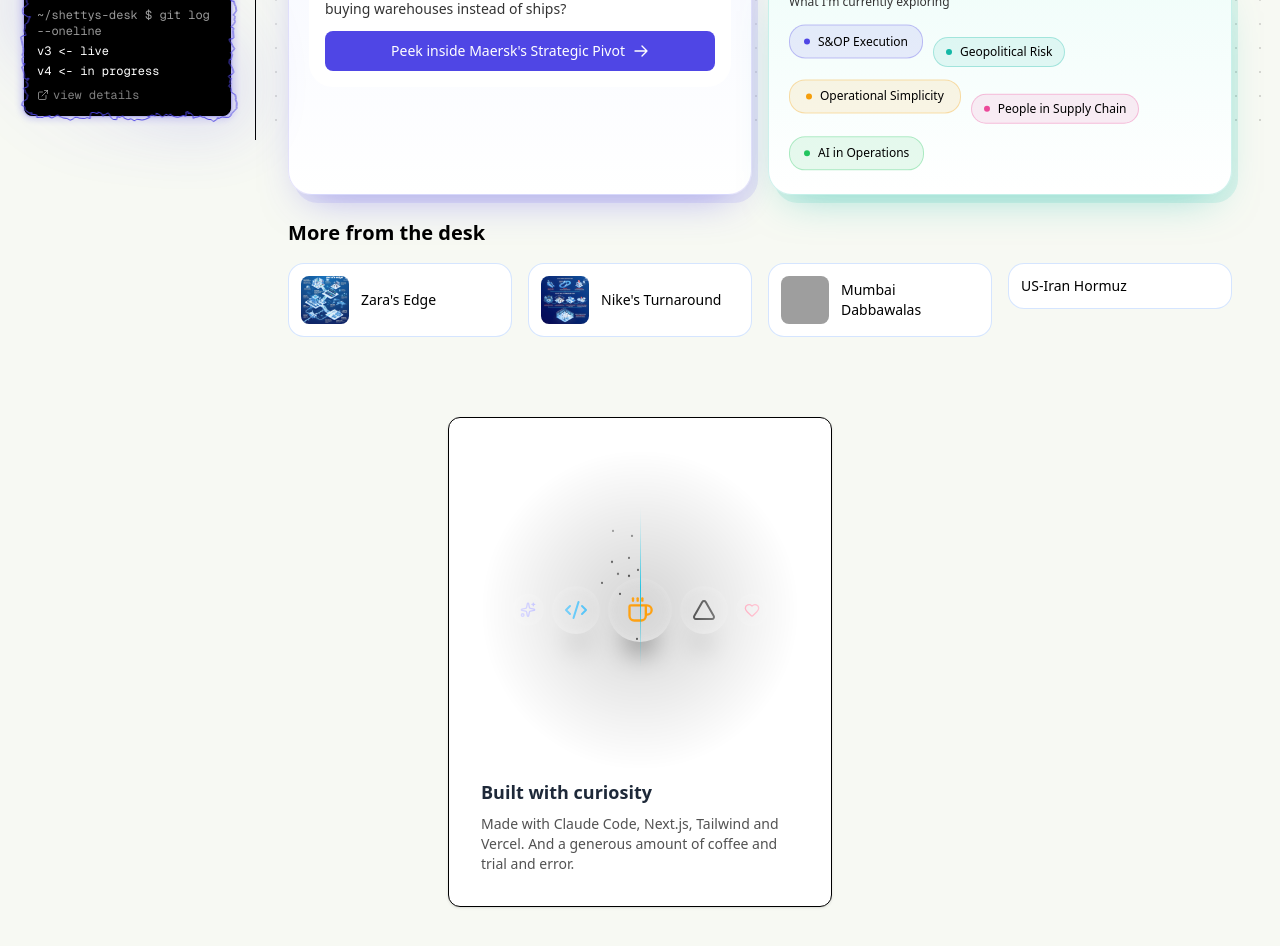
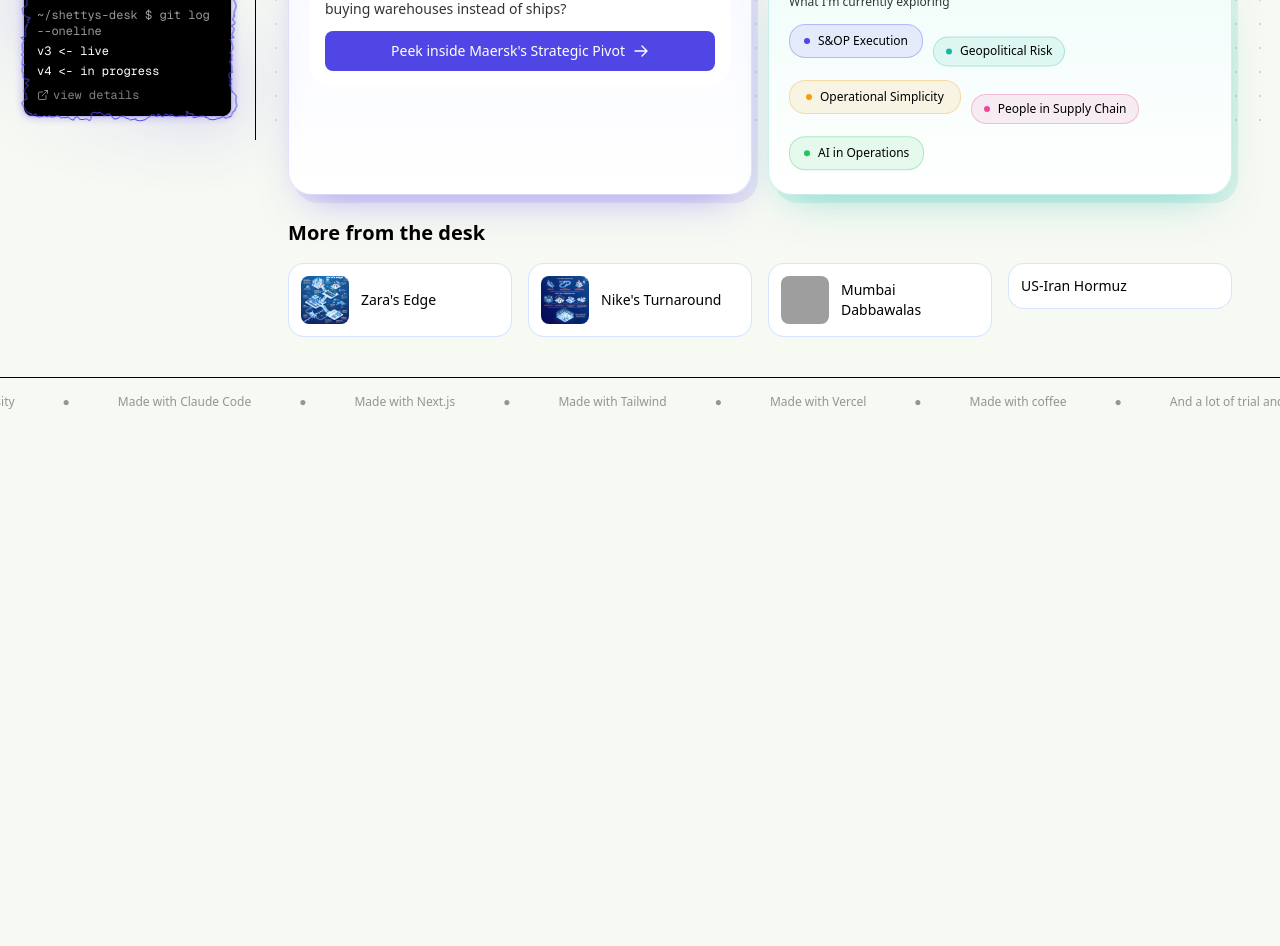
Before and after one commit to tigershetty/shettys-desk-site, a Next.js app: page / in a window 1280 px wide. Shown: the part 660-1606 px from the top of the page. After the commit the page ends 1086 px from the top, so only its background shows below. Built offline with nearby package versions, Linux system fonts and the light colour scheme; grey boxes are pictures that could not be loaded.

Commit message:
Revert footer to the "Made with" marquee (#5)
Restore the text marquee footer; remove the unused AnimatedCard and its `move` keyframe.

```diff
--- a/app/globals.css
+++ b/app/globals.css
@@ -136,7 +136,6 @@
   --animate-brand-fade: brand-fade 0.5s ease-out 1.2s forwards;
   --animate-accordion-down: accordion-down 0.2s ease-out;
   --animate-accordion-up: accordion-up 0.2s ease-out;
-  --animate-move: move 6s ease-in-out infinite;
 }
 
 body {
@@ -200,11 +199,6 @@ html.intro-active body {
 @keyframes marquee {
   0% { transform: translateX(0); }
   100% { transform: translateX(-50%); }
-}
-
-@keyframes move {
-  0%, 100% { transform: translateY(-24px); }
-  50% { transform: translateY(24px); }
 }
 
 @keyframes shimmer {
--- a/components/Footer.tsx
+++ b/components/Footer.tsx
@@ -1,21 +1,31 @@
-import { Sparkles, Code2, Coffee, Heart, Triangle } from "lucide-react";
-import { AnimatedCard } from "./ui/animated-card";
+export default function Footer() {
+  const items = [
+    "Made with curiosity",
+    "Made with Claude Code",
+    "Made with Next.js",
+    "Made with Tailwind",
+    "Made with Vercel",
+    "Made with coffee",
+    "And a lot of trial and error",
+  ];
 
-export default function Footer() {
   return (
-    <footer className="flex justify-center px-6 py-10">
-      <AnimatedCard
-        className="border-border bg-card shadow-sm"
-        title="Built with curiosity"
-        description="Made with Claude Code, Next.js, Tailwind and Vercel. And a generous amount of coffee and trial and error."
-        icons={[
-          { icon: <Sparkles className="h-4 w-4 text-indigo-500" />, size: "sm" },
-          { icon: <Code2 className="h-6 w-6 text-sky-500" />, size: "md" },
-          { icon: <Coffee className="h-7 w-7 text-amber-500" />, size: "lg" },
-          { icon: <Triangle className="h-6 w-6 text-foreground" />, size: "md" },
-          { icon: <Heart className="h-4 w-4 text-rose-500" />, size: "sm" },
-        ]}
-      />
+    <footer className="border-t border-border bg-background py-4 overflow-hidden">
+      <div className="flex animate-marquee whitespace-nowrap">
+        {Array.from({ length: 4 }).map((_, i) => (
+          <span
+            key={i}
+            className="text-xs text-muted-foreground/50"
+          >
+            {items.map((item, j) => (
+              <span key={j}>
+                <span className="mx-6">{item}</span>
+                <span className="mx-6">●</span>
+              </span>
+            ))}
+          </span>
+        ))}
+      </div>
     </footer>
   );
 }
--- a/components/ui/animated-card.tsx
+++ /dev/null
@@ -1,178 +0,0 @@
-"use client"
-
-import { animate, motion, type AnimationSequence } from "framer-motion"
-import React, { useEffect } from "react"
-import { cn } from "@/lib/utils"
-
-export interface AnimatedCardProps {
-  className?: string
-  title?: React.ReactNode
-  description?: React.ReactNode
-  icons?: Array<{
-    icon: React.ReactNode
-    size?: "sm" | "md" | "lg"
-    className?: string
-  }>
-}
-
-const sizeMap = {
-  sm: "h-8 w-8",
-  md: "h-12 w-12",
-  lg: "h-16 w-16",
-}
-
-export function AnimatedCard({ className, title, description, icons = [] }: AnimatedCardProps) {
-  return (
-    <div
-      className={cn(
-        "max-w-sm w-full mx-auto p-8 rounded-xl border border-[rgba(255,255,255,0.10)] dark:bg-[rgba(40,40,40,0.70)] bg-gray-100 shadow-[2px_4px_16px_0px_rgba(248,248,248,0.06)_inset] group",
-        className
-      )}
-    >
-      <div
-        className={cn(
-          "h-[15rem] md:h-[20rem] rounded-xl z-40",
-          "bg-neutral-300 dark:bg-[rgba(40,40,40,0.70)] [mask-image:radial-gradient(50%_50%_at_50%_50%,white_0%,transparent_100%)]"
-        )}
-      >
-        <AnimatedIcons icons={icons} />
-      </div>
-      {title && (
-        <h3 className="text-lg font-semibold text-gray-800 dark:text-white py-2">
-          {title}
-        </h3>
-      )}
-      {description && (
-        <p className="text-sm font-normal text-neutral-600 dark:text-neutral-400 max-w-sm">
-          {description}
-        </p>
-      )}
-    </div>
-  )
-}
-
-function AnimatedIcons({ icons }: { icons: AnimatedCardProps["icons"] }) {
-  const scale = [1, 1.1, 1]
-  const transform = ["translateY(0px)", "translateY(-4px)", "translateY(0px)"]
-
-  const sequence = (icons ?? []).map((_, index) => [
-    `.circle-${index + 1}`,
-    { scale, transform },
-    { duration: 0.8 },
-  ])
-
-  useEffect(() => {
-    if (sequence.length === 0) return
-    animate(sequence as AnimationSequence, {
-      repeat: Infinity,
-      repeatDelay: 1,
-    })
-    // eslint-disable-next-line react-hooks/exhaustive-deps
-  }, [])
-
-  return (
-    <div className="p-8 overflow-hidden h-full relative flex items-center justify-center">
-      <div className="flex flex-row flex-shrink-0 justify-center items-center gap-2">
-        {(icons ?? []).map((icon, index) => (
-          <Container
-            key={index}
-            className={cn(
-              sizeMap[icon.size || "lg"],
-              `circle-${index + 1}`,
-              icon.className
-            )}
-          >
-            {icon.icon}
-          </Container>
-        ))}
-      </div>
-      <AnimatedSparkles />
-    </div>
-  )
-}
-
-const Container = React.forwardRef<
-  HTMLDivElement,
-  React.HTMLAttributes<HTMLDivElement>
->(({ className, ...props }, ref) => (
-  <div
-    ref={ref}
-    className={cn(
-      `rounded-full flex items-center justify-center bg-[rgba(248,248,248,0.01)]
-      shadow-[0px_0px_8px_0px_rgba(248,248,248,0.25)_inset,0px_32px_24px_-16px_rgba(0,0,0,0.40)]`,
-      className
-    )}
-    {...props}
-  />
-))
-Container.displayName = "Container"
-
-const AnimatedSparkles = () => (
-  <div className="h-40 w-px absolute top-20 m-auto z-40 bg-gradient-to-b from-transparent via-cyan-500 to-transparent animate-move">
-    <div className="w-10 h-32 top-1/2 -translate-y-1/2 absolute -left-10">
-      <Sparkles />
-    </div>
-  </div>
-)
-
-interface Star {
-  top: number
-  left: number
-  animateTop: string
-  animateLeft: string
-  opacity: number
-  duration: number
-}
-
-const Sparkles = () => {
-  // Randomness lives in an effect (impurity is not allowed during render); the
-  // stars scatter once on mount, then drift on their own loops.
-  const [stars, setStars] = React.useState<Star[]>([])
-
-  useEffect(() => {
-    const rnd = () => Math.random()
-    // Mount-only: scatter the decorative stars once after the client mounts.
-    // eslint-disable-next-line react-hooks/set-state-in-effect
-    setStars(
-      Array.from({ length: 12 }).map(() => ({
-        top: rnd() * 100,
-        left: rnd() * 100,
-        animateTop: `calc(${rnd() * 100}% + ${rnd() * 2 - 1}px)`,
-        animateLeft: `calc(${rnd() * 100}% + ${rnd() * 2 - 1}px)`,
-        opacity: rnd(),
-        duration: rnd() * 2 + 4,
-      }))
-    )
-  }, [])
-
-  return (
-    <div className="absolute inset-0">
-      {stars.map((star, i) => (
-        <motion.span
-          key={`star-${i}`}
-          animate={{
-            top: star.animateTop,
-            left: star.animateLeft,
-            opacity: star.opacity,
-            scale: [1, 1.2, 0],
-          }}
-          transition={{
-            duration: star.duration,
-            repeat: Infinity,
-            ease: "linear",
-          }}
-          style={{
-            position: "absolute",
-            top: `${star.top}%`,
-            left: `${star.left}%`,
-            width: `2px`,
-            height: `2px`,
-            borderRadius: "50%",
-            zIndex: 1,
-          }}
-          className="inline-block bg-black dark:bg-white"
-        />
-      ))}
-    </div>
-  )
-}
```
